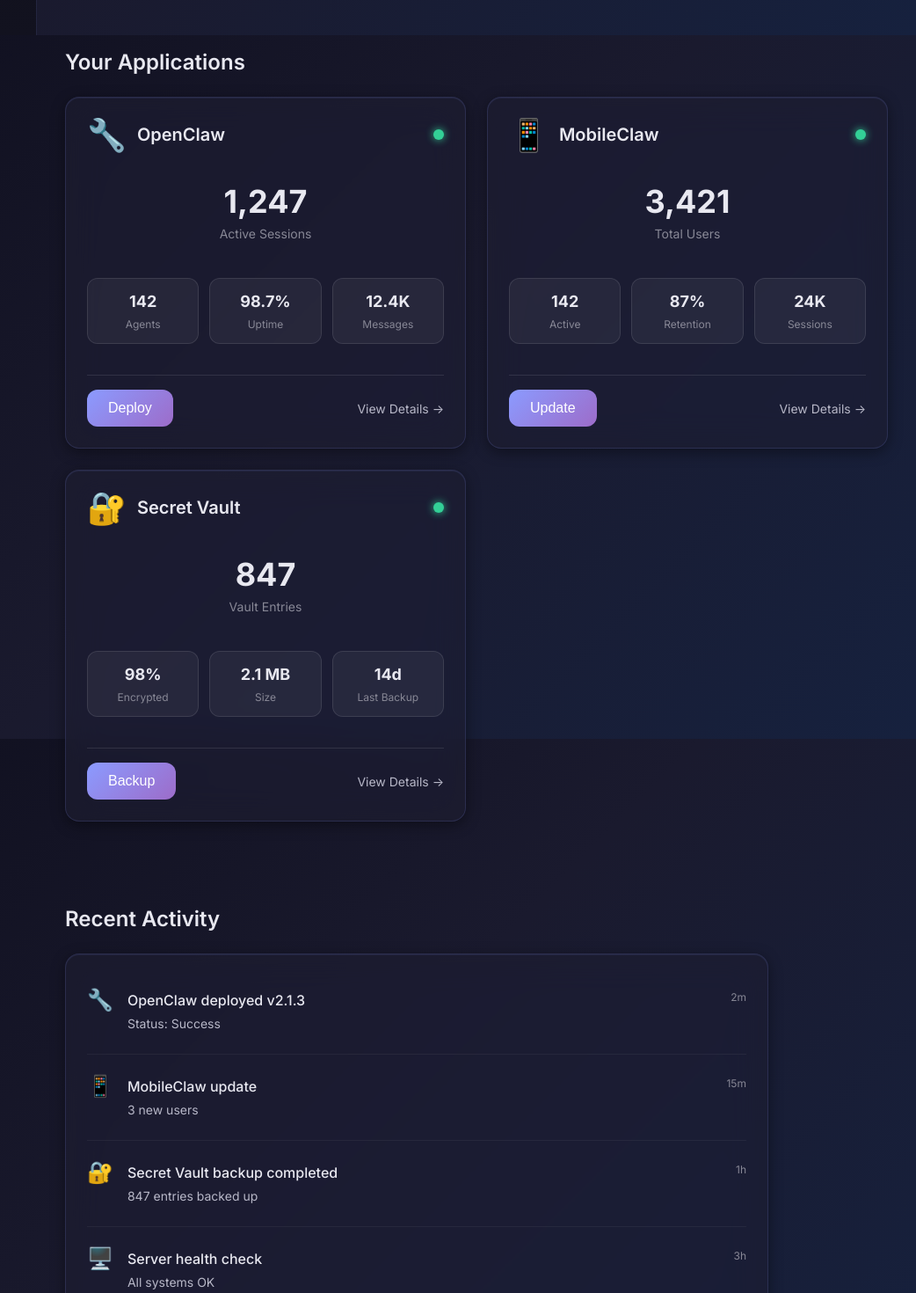
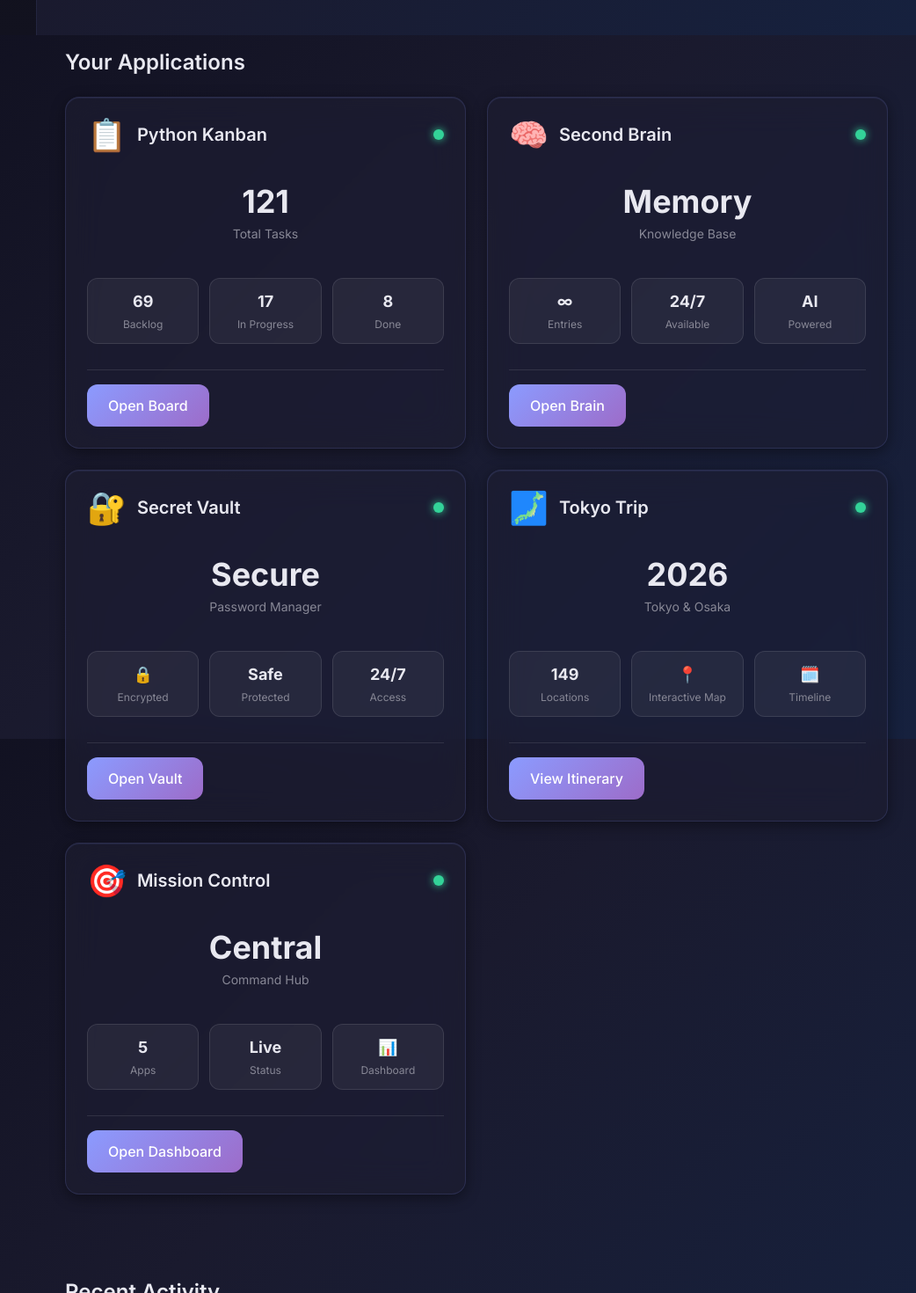
Before and after one commit to brianference/mission-control-cole, a React (Vite) app: page / in a window 1280 px wide. Shown: the part 760-2230 px from the top of the page at 88% size, without its empty margins (238-1280 px from the left). Built offline with nearby package versions, Linux system fonts and the light colour scheme.

Commit message:
Add links to all sites and apps including Tokyo itinerary

```diff
--- a/src/pages/Overview.tsx
+++ b/src/pages/Overview.tsx
@@ -72,70 +72,68 @@ const Overview: React.FC = () => {
           <div className="app-card card">
             <div className="app-header">
               <div className="app-title-group">
-                <span className="app-icon">🔧</span>
-                <h3 className="app-name">OpenClaw</h3>
+                <span className="app-icon">📋</span>
+                <h3 className="app-name">Python Kanban</h3>
               </div>
               <span className="status-dot online" title="Operational"></span>
             </div>
 
             <div className="app-metric">
-              <div className="metric-value">1,247</div>
-              <div className="metric-label">Active Sessions</div>
+              <div className="metric-value">121</div>
+              <div className="metric-label">Total Tasks</div>
             </div>
 
             <div className="quick-stats">
               <div className="quick-stat">
-                <div className="quick-stat-value">142</div>
-                <div className="quick-stat-label">Agents</div>
+                <div className="quick-stat-value">69</div>
+                <div className="quick-stat-label">Backlog</div>
               </div>
               <div className="quick-stat">
-                <div className="quick-stat-value">98.7%</div>
-                <div className="quick-stat-label">Uptime</div>
+                <div className="quick-stat-value">17</div>
+                <div className="quick-stat-label">In Progress</div>
               </div>
               <div className="quick-stat">
-                <div className="quick-stat-value">12.4K</div>
-                <div className="quick-stat-label">Messages</div>
+                <div className="quick-stat-value">8</div>
+                <div className="quick-stat-label">Done</div>
               </div>
             </div>
 
             <div className="app-footer">
-              <button className="btn-primary">Deploy</button>
-              <a href="#" className="link-secondary">View Details →</a>
+              <a href="https://python-kanban.pages.dev" target="_blank" rel="noopener noreferrer" className="btn-primary">Open Board</a>
             </div>
           </div>
 
           <div className="app-card card">
             <div className="app-header">
               <div className="app-title-group">
-                <span className="app-icon">📱</span>
-                <h3 className="app-name">MobileClaw</h3>
+                <span className="app-icon">🧠</span>
+                <h3 className="app-name">Second Brain</h3>
               </div>
               <span className="status-dot online" title="Operational"></span>
             </div>
 
             <div className="app-metric">
-              <div className="metric-value">3,421</div>
-              <div className="metric-label">Total Users</div>
+              <div className="metric-value">Memory</div>
+              <div className="metric-label">Knowledge Base</div>
             </div>
 
             <div className="quick-stats">
               <div className="quick-stat">
-                <div className="quick-stat-value">142</div>
-                <div className="quick-stat-label">Active</div>
+                <div className="quick-stat-value">∞</div>
+                <div className="quick-stat-label">Entries</div>
               </div>
               <div className="quick-stat">
-                <div className="quick-stat-value">87%</div>
-                <div className="quick-stat-label">Retention</div>
+                <div className="quick-stat-value">24/7</div>
+                <div className="quick-stat-label">Available</div>
               </div>
               <div className="quick-stat">
-                <div className="quick-stat-value">24K</div>
-                <div className="quick-stat-label">Sessions</div>
+                <div className="quick-stat-value">AI</div>
+                <div className="quick-stat-label">Powered</div>
               </div>
             </div>
 
             <div className="app-footer">
-              <button className="btn-primary">Update</button>
-              <a href="#" className="link-secondary">View Details →</a>
+              <a href="https://second-brain-cole.pages.dev" target="_blank" rel="noopener noreferrer" className="btn-primary">Open Brain</a>
             </div>
           </div>
 
@@ -149,28 +147,95 @@ const Overview: React.FC = () => {
             </div>
 
             <div className="app-metric">
-              <div className="metric-value">847</div>
-              <div className="metric-label">Vault Entries</div>
+              <div className="metric-value">Secure</div>
+              <div className="metric-label">Password Manager</div>
             </div>
 
             <div className="quick-stats">
               <div className="quick-stat">
-                <div className="quick-stat-value">98%</div>
+                <div className="quick-stat-value">🔒</div>
                 <div className="quick-stat-label">Encrypted</div>
               </div>
               <div className="quick-stat">
-                <div className="quick-stat-value">2.1 MB</div>
-                <div className="quick-stat-label">Size</div>
+                <div className="quick-stat-value">Safe</div>
+                <div className="quick-stat-label">Protected</div>
               </div>
               <div className="quick-stat">
-                <div className="quick-stat-value">14d</div>
-                <div className="quick-stat-label">Last Backup</div>
+                <div className="quick-stat-value">24/7</div>
+                <div className="quick-stat-label">Access</div>
               </div>
             </div>
 
             <div className="app-footer">
-              <button className="btn-primary">Backup</button>
-              <a href="#" className="link-secondary">View Details →</a>
+              <a href="https://secret-vault-9r3.pages.dev" target="_blank" rel="noopener noreferrer" className="btn-primary">Open Vault</a>
+            </div>
+          </div>
+
+          <div className="app-card card">
+            <div className="app-header">
+              <div className="app-title-group">
+                <span className="app-icon">🗾</span>
+                <h3 className="app-name">Tokyo Trip</h3>
+              </div>
+              <span className="status-dot online" title="Operational"></span>
+            </div>
+
+            <div className="app-metric">
+              <div className="metric-value">2026</div>
+              <div className="metric-label">Tokyo & Osaka</div>
+            </div>
+
+            <div className="quick-stats">
+              <div className="quick-stat">
+                <div className="quick-stat-value">149</div>
+                <div className="quick-stat-label">Locations</div>
+              </div>
+              <div className="quick-stat">
+                <div className="quick-stat-value">📍</div>
+                <div className="quick-stat-label">Interactive Map</div>
+              </div>
+              <div className="quick-stat">
+                <div className="quick-stat-value">🗓️</div>
+                <div className="quick-stat-label">Timeline</div>
+              </div>
+            </div>
+
+            <div className="app-footer">
+              <a href="https://tokyo-osaka-trip-2026.netlify.app" target="_blank" rel="noopener noreferrer" className="btn-primary">View Itinerary</a>
+            </div>
+          </div>
+
+          <div className="app-card card">
+            <div className="app-header">
+              <div className="app-title-group">
+                <span className="app-icon">🎯</span>
+                <h3 className="app-name">Mission Control</h3>
+              </div>
+              <span className="status-dot online" title="Operational"></span>
+            </div>
+
+            <div className="app-metric">
+              <div className="metric-value">Central</div>
+              <div className="metric-label">Command Hub</div>
+            </div>
+
+            <div className="quick-stats">
+              <div className="quick-stat">
+                <div className="quick-stat-value">5</div>
+                <div className="quick-stat-label">Apps</div>
+              </div>
+              <div className="quick-stat">
+                <div className="quick-stat-value">Live</div>
+                <div className="quick-stat-label">Status</div>
+              </div>
+              <div className="quick-stat">
+                <div className="quick-stat-value">📊</div>
+                <div className="quick-stat-label">Dashboard</div>
+              </div>
+            </div>
+
+            <div className="app-footer">
+              <a href="https://mission-control-cole.pages.dev" target="_blank" rel="noopener noreferrer" className="btn-primary">Open Dashboard</a>
             </div>
           </div>
         </div>
```
